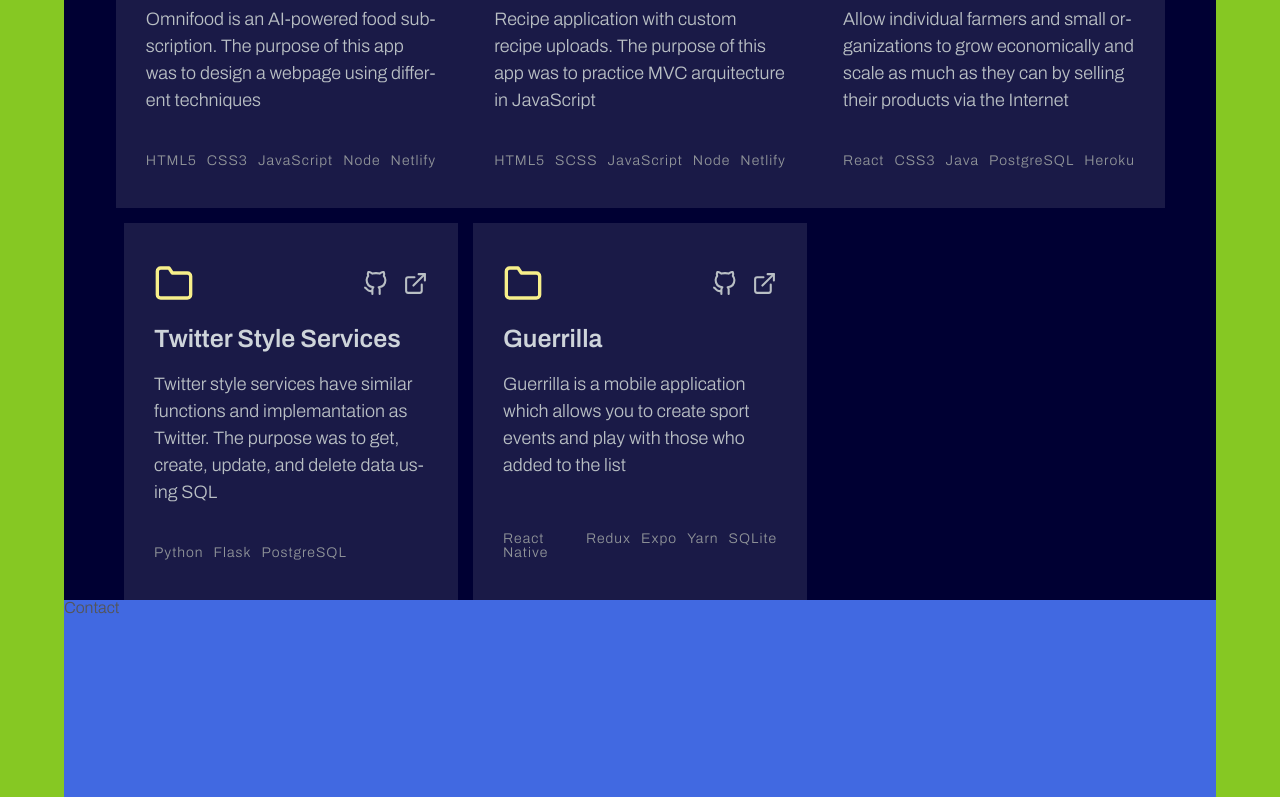
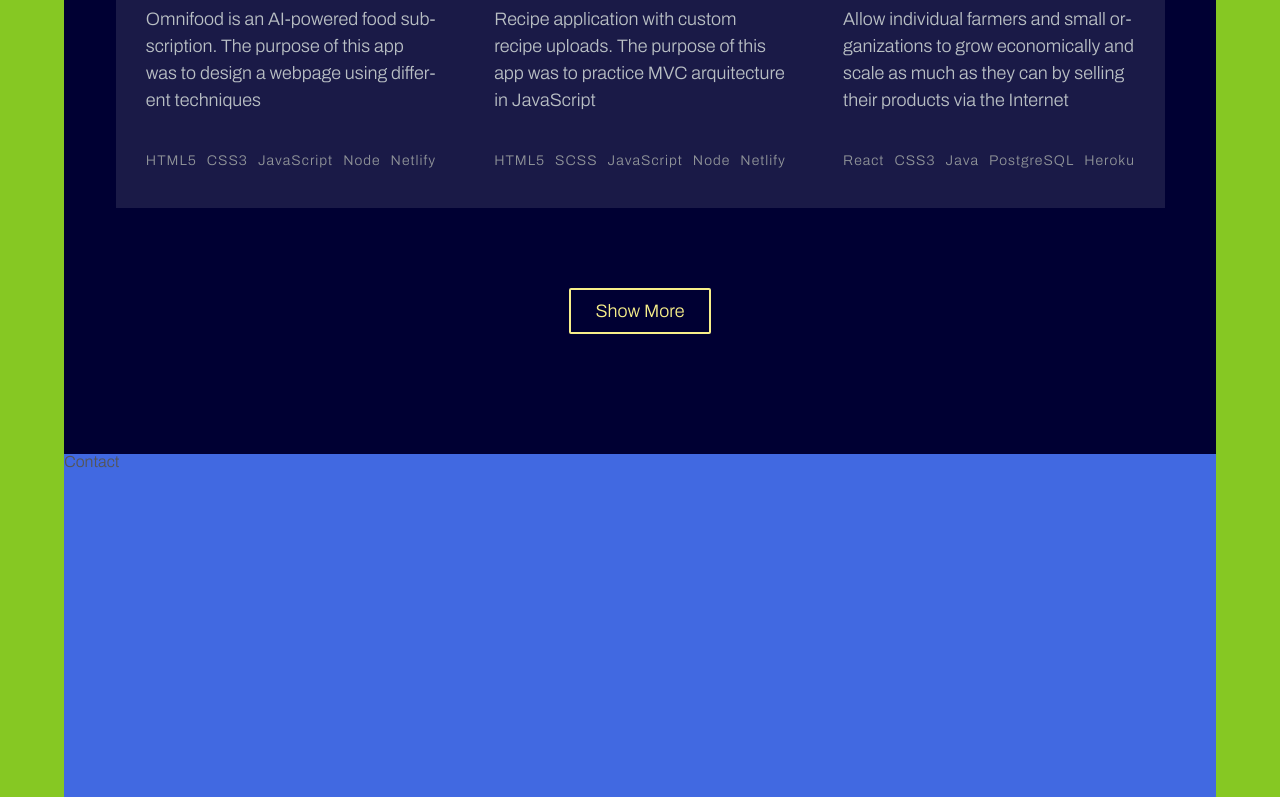
Before and after one commit to jrobles0717/My-Personal-Website, a React (Vite) app: page / in a window 1280 px wide. Shown: the part 3457-4254 px from the top of the page. Built offline with nearby package versions, Linux system fonts and the light colour scheme.

Commit message:
show/less btn added

```diff
--- a/css/style.css
+++ b/css/style.css
@@ -561,12 +561,16 @@ body {
     grid-template-columns: repeat(auto-fill, minmax(30rem, 1fr));
     grid-gap: 1.5rem;
     justify-items: center;
-    list-style: none; }
+    list-style: none;
+    transition: all 0.5s; }
     .projects__other__item {
       transition: all 0.5s;
-      background-color: #1a1a47; }
+      background-color: #1a1a47;
+      opacity: 1; }
       .projects__other__item:hover {
         transform: translateY(-0.5rem); }
+      .projects__other__item--hidden {
+        opacity: 0; }
   .projects__card {
     padding: 4rem 3rem;
     position: relative;
@@ -632,6 +636,10 @@ body {
         font-family: inherit;
         letter-spacing: 0.1rem;
         color: #909499; }
+  .projects__btn {
+    grid-column: col-start 1 / col-end 2;
+    grid-row: 6 / 7;
+    justify-self: center; }
 
 .contact {
   background-color: royalblue;
--- a/sass/pages/_home.scss
+++ b/sass/pages/_home.scss
@@ -475,21 +475,25 @@
   &__other {
     grid-column: col-start 1 / col-end 2;
     grid-row: 5 / 6;
-    // justify-self: center;
 
     @include grid-6x1;
     grid-gap: 1.5rem;
     justify-items: center;
 
     list-style: none;
+    transition: all 0.5s;
 
     &__item {
       transition: all 0.5s;
       background-color: $color-secondary-light-1;
-      // height: 100%;
+      opacity: 1;
 
       &:hover {
         transform: translateY(-0.5rem);
+      }
+
+      &--hidden {
+        opacity: 0;
       }
 
       &--1 {
@@ -622,6 +626,12 @@
       }
     }
   }
+
+  &__btn {
+    grid-column: col-start 1 / col-end 2;
+    grid-row: 6 / 7;
+    justify-self: center;
+  }
 }
 
 .contact {
--- a/src/components/Projects.jsx
+++ b/src/components/Projects.jsx
@@ -1,9 +1,16 @@
 import { FiExternalLink, FiGithub } from "react-icons/fi";
 
 import Card from "./Card";
+import { useState } from "react";
 import voshMusic from "../../img/vosh-music.png";
 
 function Projects() {
+  const [toggleBtn, setToggleBtn] = useState(false);
+
+  const toggleBtnHandler = () => {
+    setToggleBtn(!toggleBtn);
+  };
+
   return (
     <section className="projects">
       <h2 className="projects__heading heading--2 mb-md">
@@ -63,7 +70,7 @@ function Projects() {
       <h3 className="projects__heading-2 heading--2 mb-md">
         Other Noteworthy Projects
       </h3>
-      <ul className="projects__other">
+      <ul className="projects__other mb-lg">
         <li className="projects__other__item projects__other__item--1">
           <Card project="nexter" />
         </li>
@@ -82,13 +89,32 @@ function Projects() {
         <li className="projects__other__item projects__other__item--6">
           <Card project="capstone" />
         </li>
-        <li className="projects__other__item projects__other__item--6">
-          <Card project="twitter" />
-        </li>
-        <li className="projects__other__item projects__other__item--6">
-          <Card project="guerrilla" />
-        </li>
+        {toggleBtn ? (
+          <>
+            <li
+              className={`projects__other__item projects__other__item--7 ${
+                toggleBtn ? "" : "projects__other__item--hidden"
+              }`}
+            >
+              <Card project="twitter" />
+            </li>
+            <li
+              className={`projects__other__item projects__other__item--8 ${
+                toggleBtn ? "" : "projects__other__item--hidden"
+              }`}
+            >
+              <Card project="guerrilla" />
+            </li>{" "}
+          </>
+        ) : (
+          ""
+        )}
       </ul>
+      <div className="projects__btn mb-hg">
+        <a className="btn" onClick={toggleBtnHandler}>
+          {`Show ${toggleBtn ? "Less" : "More"}`}
+        </a>
+      </div>
     </section>
   );
 }
```
